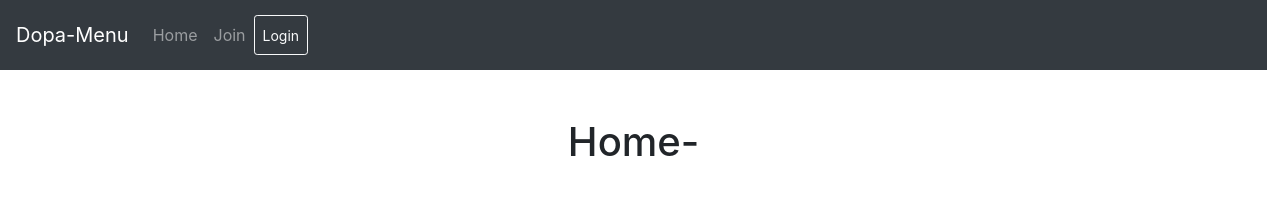
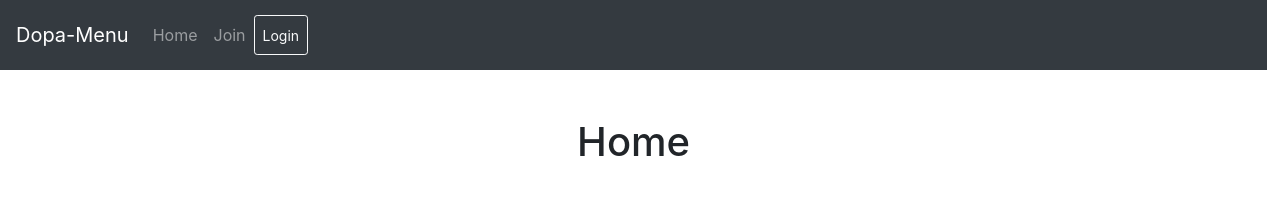
Before and after one commit to MarieHughes93/dopa-menu, a React (Create React App) app in the folder dm-frontend/: page / in a window 1280 px wide. Shown: the top 216 px of the page. Built offline with nearby package versions, Linux system fonts and the light colour scheme.

Commit message:
remove typo

```diff
--- a/dm-frontend/src/v1/containers/Home.js
+++ b/dm-frontend/src/v1/containers/Home.js
@@ -1,5 +1,4 @@
 import React, { Component } from "react"
-// import {actions} from '../actions/_index'
 
 class Home extends Component{
   constructor(props) {
@@ -9,7 +8,7 @@ class Home extends Component{
   render(){
     return (
       <div >
-        <h1>Home-</h1>
+        <h1>Home</h1>
     </div>
     )
   }
```
